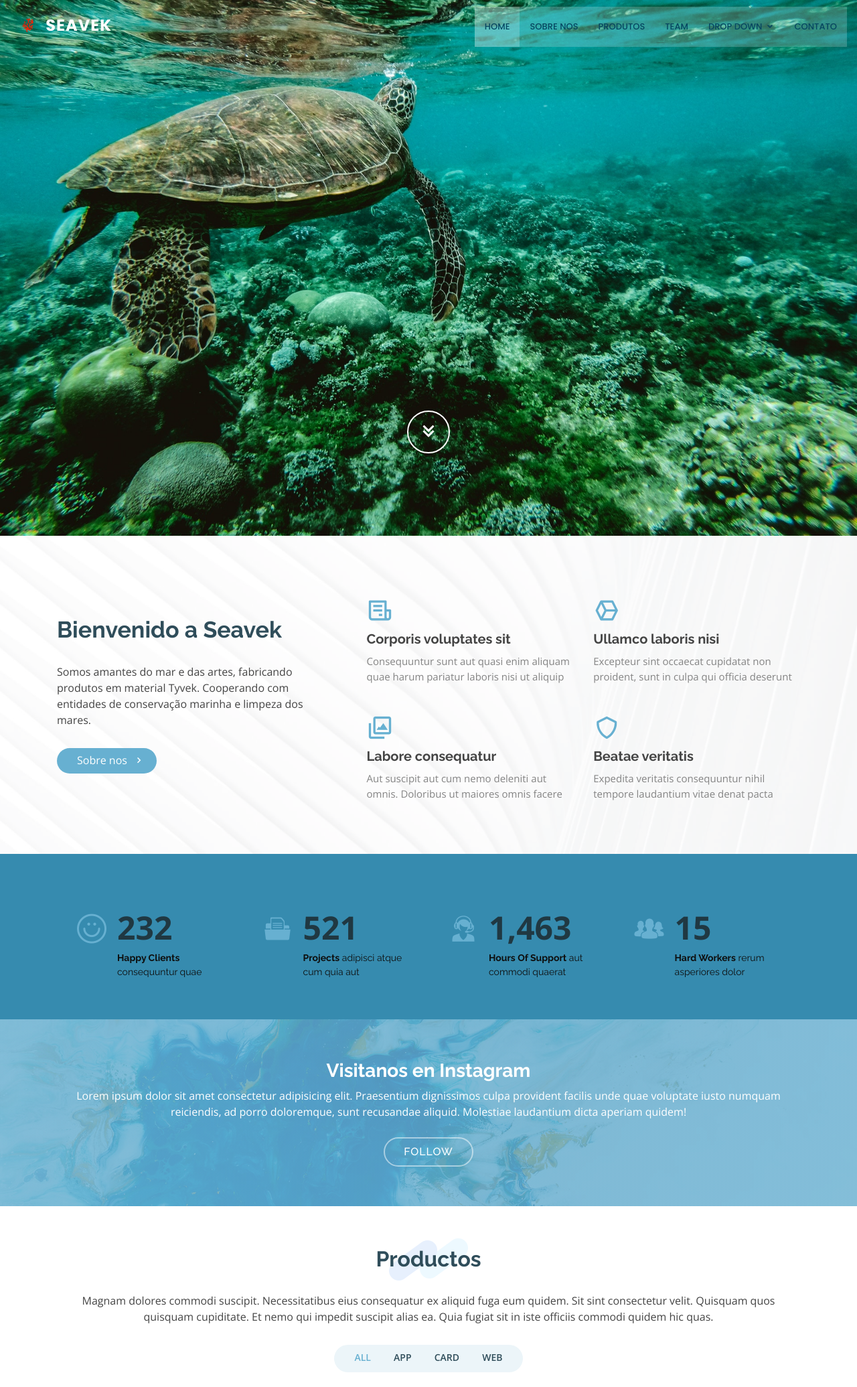
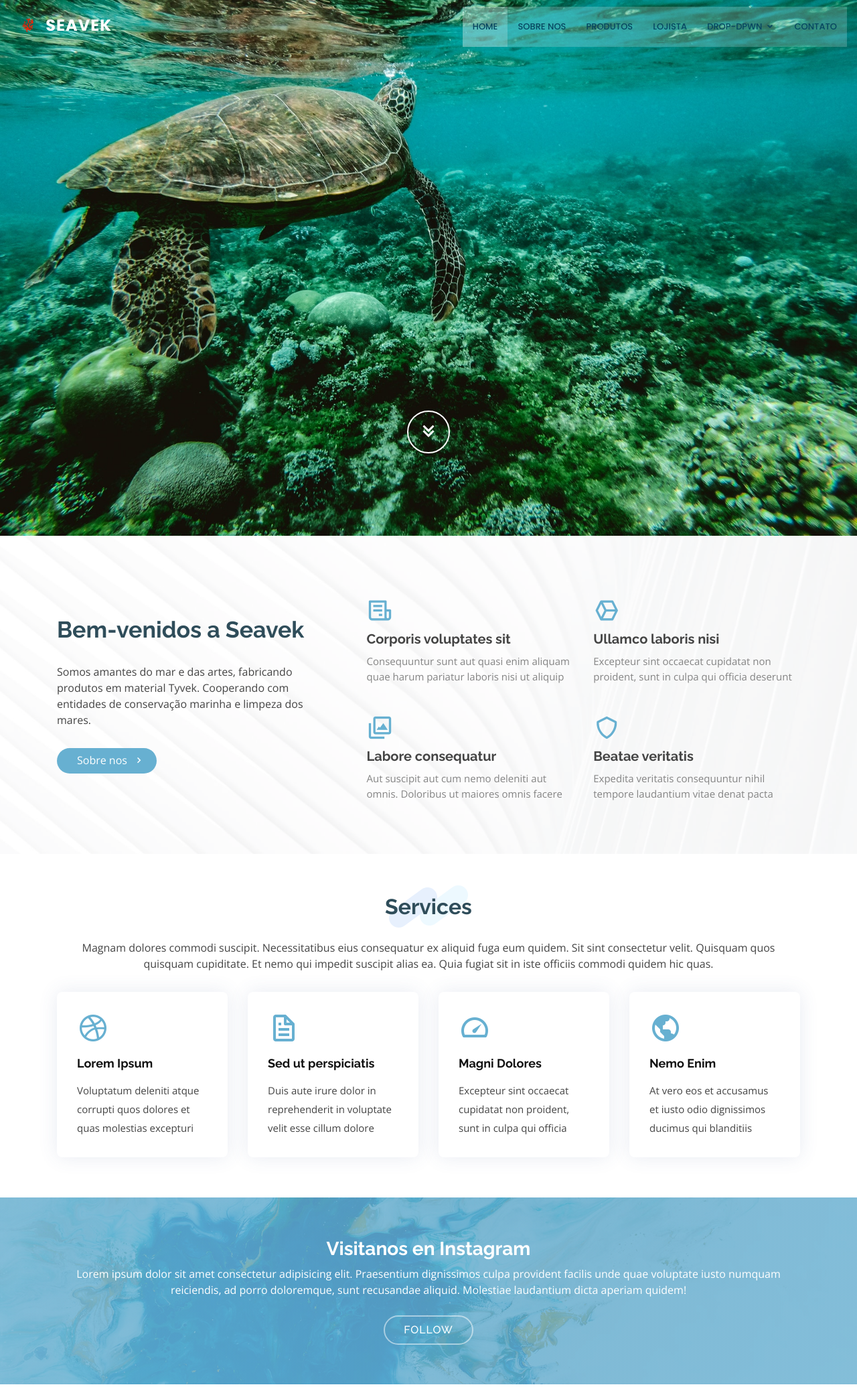
Before and after one commit to Manuel2313/Seavek, a PHP site: page / in a window 1280 px wide. Shown: the top 2071 px of the page at 67% size. Run offline with PHP 8.4, Linux system fonts and the light colour scheme.

Commit message:
cambios texto

```diff
--- a/assets/css/style.css
+++ b/assets/css/style.css
@@ -431,8 +431,9 @@ section {
 }
 
 .section-bg {
-  background-color:#368baf ;
+  background-color:#368baf;
 }
+
 
 .section-title {
   text-align: center;
@@ -630,7 +631,11 @@ section {
 # Counts
 --------------------------------------------------------------*/
 .counts {
+
   padding-bottom: 30px;
+}
+.bg-counts{
+  background-color: lightblue;
 }
 
 .counts .count-box {
--- a/index.php
+++ b/index.php
@@ -12,7 +12,7 @@
       <div class="row no-gutters">
         <div class="content col-xl-5 d-flex align-items-stretch" data-aos="fade-up">
           <div class="content">
-              <h3>Bienvenido a Seavek</h3>
+            <h3>Bem-venidos a Seavek</h3>
             <p>
               Somos amantes do mar e das artes, fabricando produtos em material Tyvek. Cooperando com entidades de
               conservação marinha e limpeza dos mares.
@@ -50,51 +50,58 @@
 
     </div>
   </section><!-- End About Section -->
-
-
-
-    <!-- ======= Counts Section ======= -->
-    <section id="counts" class="counts  section-bg">
+  <!-- ======= Services Section ======= -->
+  <section id="services" class="services">
     <div class="container">
 
-        <div class="row no-gutters">
+      <div class="section-title" data-aos="fade-in" data-aos-delay="100">
+        <h2>Services</h2>
+        <p>Magnam dolores commodi suscipit. Necessitatibus eius consequatur ex aliquid fuga eum quidem. Sit sint
+          consectetur velit. Quisquam quos quisquam cupiditate. Et nemo qui impedit suscipit alias ea. Quia fugiat sit
+          in iste officiis commodi quidem hic quas.</p>
+      </div>
 
-          <div class="col-lg-3 col-md-6 d-md-flex align-items-md-stretch">
-            <div class="count-box">
-              <i class="icofont-simple-smile"></i>
-              <span data-toggle="counter-up">232</span>
-              <p><strong>Happy Clients</strong> consequuntur quae</p>
+      <div class="row">
+        <div class="col-md-6 col-lg-3 d-flex align-items-stretch mb-5 mb-lg-0">
+          <div class="icon-box" data-aos="fade-up">
+            <div class="icon"><i class="bx bxl-dribbble"></i></div>
+            <h4 class="title"><a href="">Lorem Ipsum</a></h4>
+            <p class="description">Voluptatum deleniti atque corrupti quos dolores et quas molestias excepturi</p>
           </div>
         </div>
 
-          <div class="col-lg-3 col-md-6 d-md-flex align-items-md-stretch">
-            <div class="count-box">
-              <i class="icofont-document-folder"></i>
-              <span data-toggle="counter-up">521</span>
-              <p><strong>Projects</strong> adipisci atque cum quia aut</p>
+        <div class="col-md-6 col-lg-3 d-flex align-items-stretch mb-5 mb-lg-0">
+          <div class="icon-box" data-aos="fade-up" data-aos-delay="100">
+            <div class="icon"><i class="bx bx-file"></i></div>
+            <h4 class="title"><a href="">Sed ut perspiciatis</a></h4>
+            <p class="description">Duis aute irure dolor in reprehenderit in voluptate velit esse cillum dolore</p>
           </div>
         </div>
 
-          <div class="col-lg-3 col-md-6 d-md-flex align-items-md-stretch">
-            <div class="count-box">
-              <i class="icofont-live-support"></i>
-              <span data-toggle="counter-up">1,463</span>
-              <p><strong>Hours Of Support</strong> aut commodi quaerat</p>
+        <div class="col-md-6 col-lg-3 d-flex align-items-stretch mb-5 mb-lg-0">
+          <div class="icon-box" data-aos="fade-up" data-aos-delay="200">
+            <div class="icon"><i class="bx bx-tachometer"></i></div>
+            <h4 class="title"><a href="">Magni Dolores</a></h4>
+            <p class="description">Excepteur sint occaecat cupidatat non proident, sunt in culpa qui officia</p>
           </div>
         </div>
 
-          <div class="col-lg-3 col-md-6 d-md-flex align-items-md-stretch">
-            <div class="count-box">
-              <i class="icofont-users-alt-5"></i>
-              <span data-toggle="counter-up">15</span>
-              <p><strong>Hard Workers</strong> rerum asperiores dolor</p>
+        <div class="col-md-6 col-lg-3 d-flex align-items-stretch mb-5 mb-lg-0">
+          <div class="icon-box" data-aos="fade-up" data-aos-delay="300">
+            <div class="icon"><i class="bx bx-world"></i></div>
+            <h4 class="title"><a href="">Nemo Enim</a></h4>
+            <p class="description">At vero eos et accusamus et iusto odio dignissimos ducimus qui blanditiis</p>
           </div>
         </div>
 
       </div>
 
     </div>
-    </section><!-- End Counts Section -->
+  </section><!-- End Services Section -->
+
+
+
+
 
   <!-- ======= Cta Section ======= -->
   <section id="cta" class="cta">
@@ -193,12 +200,14 @@
     </div>
   </section><!-- End Testimonials Section -->
 
+
+
   <!-- ======= Team Section ======= -->
   <section id="team" class="team">
     <div class="container">
 
       <div class="section-title" data-aos="fade-in" data-aos-delay="100">
-          <h2>Team</h2>
+        <h2>Lojista</h2>
         <p>Magnam dolores commodi suscipit. Necessitatibus eius consequatur ex aliquid fuga eum quidem. Sit sint
           consectetur velit. Quisquam quos quisquam cupiditate. Et nemo qui impedit suscipit alias ea. Quia fugiat sit
           in iste officiis commodi quidem hic quas.</p>
@@ -255,15 +264,55 @@
         </div>
 
       </div>
-
     </div>
   </section><!-- End Team Section -->
 
+  <!-- ======= Counts Section ======= -->
+  <section id="counts" class="counts  bg-counts">
+    <div class="container">
+
+      <div class="row no-gutters">
+
+        <div class="col-lg-3 col-md-6 d-md-flex align-items-md-stretch">
+          <div class="count-box">
+            <i class="icofont-simple-smile"></i>
+            <span data-toggle="counter-up">232</span>
+            <p><strong>Happy Clients</strong> consequuntur quae</p>
+          </div>
+        </div>
+
+        <div class="col-lg-3 col-md-6 d-md-flex align-items-md-stretch">
+          <div class="count-box">
+            <i class="icofont-document-folder"></i>
+            <span data-toggle="counter-up">521</span>
+            <p><strong>Projects</strong> adipisci atque cum quia aut</p>
+          </div>
+        </div>
+
+        <div class="col-lg-3 col-md-6 d-md-flex align-items-md-stretch">
+          <div class="count-box">
+            <i class="icofont-live-support"></i>
+            <span data-toggle="counter-up">1,463</span>
+            <p><strong>Hours Of Support</strong> aut commodi quaerat</p>
+          </div>
+        </div>
+
+        <div class="col-lg-3 col-md-6 d-md-flex align-items-md-stretch">
+          <div class="count-box">
+            <i class="icofont-users-alt-5"></i>
+            <span data-toggle="counter-up">15</span>
+            <p><strong>Hard Workers</strong> rerum asperiores dolor</p>
+          </div>
+        </div>
+
+      </div>
+
+    </div>
+  </section><!-- End Counts Section -->
+</main><!-- End #main -->
 <?php
     include ('template/contacto.php');
     ?>
-
-  </main><!-- End #main -->
 <?php
     include ('template/footer.php');
   ?>
--- a/template/footer.php
+++ b/template/footer.php
@@ -67,7 +67,6 @@
         <!-- You can delete the links only if you purchased the pro version. -->
         <!-- Licensing information: https://bootstrapmade.com/license/ -->
         <!-- Purchase the pro version with working PHP/AJAX contact form: https://bootstrapmade.com/squadfree-free-bootstrap-template-creative/ -->
-        Designed by <a href="https://bootstrapmade.com/">Martita's Crew</a>
       </div>
     </div>
   </footer><!-- End Footer -->
--- a/template/head.php
+++ b/template/head.php
@@ -50,11 +50,11 @@
           <li class="active"><a href="#header">Home</a></li>
           <li><a href="#about">Sobre nos</a></li>
           <li><a href="#portfolio">produtos</a></li>
-          <li><a href="#team">Team</a></li>
-          <li class="drop-down"><a href="">Drop Down</a>
+          <li><a href="#team">Lojista</a></li>
+          <li class="drop-down"><a href="">drop-dpwn</a>
             <ul>
-              <li><a href="#">Drop Down 1</a></li>
-              <li class="drop-down"><a href="#">Drop Down 2</a>
+              <li><a href="#">Franquias</a></li>
+              <li class="drop-down"><a href="#">drop-down</a>
                 <ul>
                   <li><a href="#">Deep Drop Down 1</a></li>
                   <li><a href="#">Deep Drop Down 2</a></li>
--- a/template/productos.php
+++ b/template/productos.php
@@ -12,13 +12,14 @@
         <div class="row" data-aos="fade-in">
           <div class="col-lg-12 d-flex justify-content-center">
             <ul id="portfolio-flters">
-              <li data-filter="*" class="filter-active">All</li>
-              <li data-filter=".filter-app">App</li>
-              <li data-filter=".filter-card">Card</li>
+              <li data-filter="*" class="filter-active">Carteiras</li>
+              <li data-filter=".filter-app">Portacartao</li>
+              <li data-filter=".filter-card">Necessaire</li>
               <li data-filter=".filter-web">Web</li>
             </ul>
           </div>
         </div>
+
 
         <div class="row portfolio-container" data-aos="fade-up">
 
```
Also changed, not shown: nosotros.php (+7 -0 lines), img/Logo-novo-vetor-manu.png (added). Lines whose indentation alone changed are shown as unchanged.
